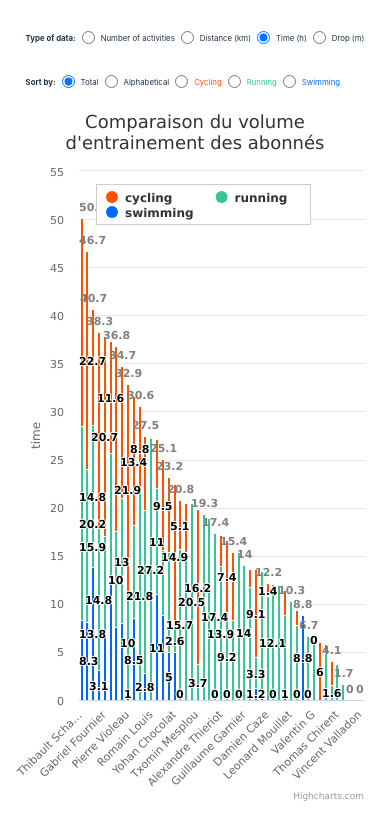
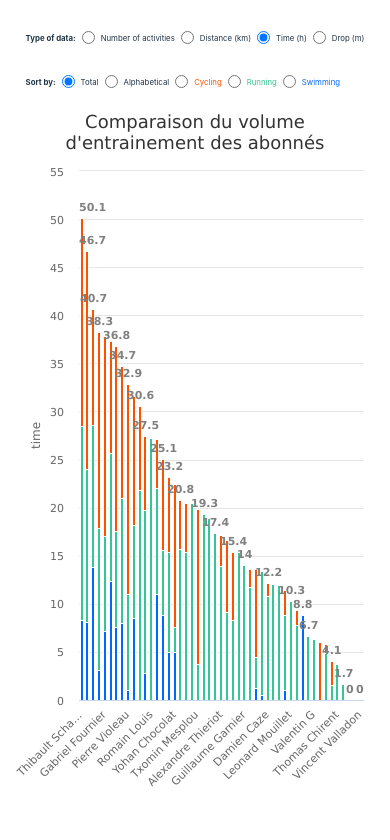
Before and after one commit to benoitgrasset/strava-dashboard-compare, a React (Vite) app: page / in a window 390 px wide. Shown: the top 840 px of the page. Built offline with nearby package versions, Linux system fonts and the light colour scheme.

Commit message:
add responsivity to Highchart

```diff
--- a/src/Highchart.tsx
+++ b/src/Highchart.tsx
@@ -195,6 +195,30 @@ const Highchart: React.FC = () => {
         enableMouseTracking: true,
       },
     },
+    credits: {
+      enabled: false,
+    },
+    responsive: {
+      rules: [
+        {
+          condition: {
+            maxWidth: 800,
+          },
+          chartOptions: {
+            legend: {
+              enabled: false,
+            },
+            plotOptions: {
+              column: {
+                dataLabels: {
+                  enabled: false,
+                },
+              },
+            },
+          },
+        },
+      ],
+    },
     series: [
       {
         name: "cycling",
```
